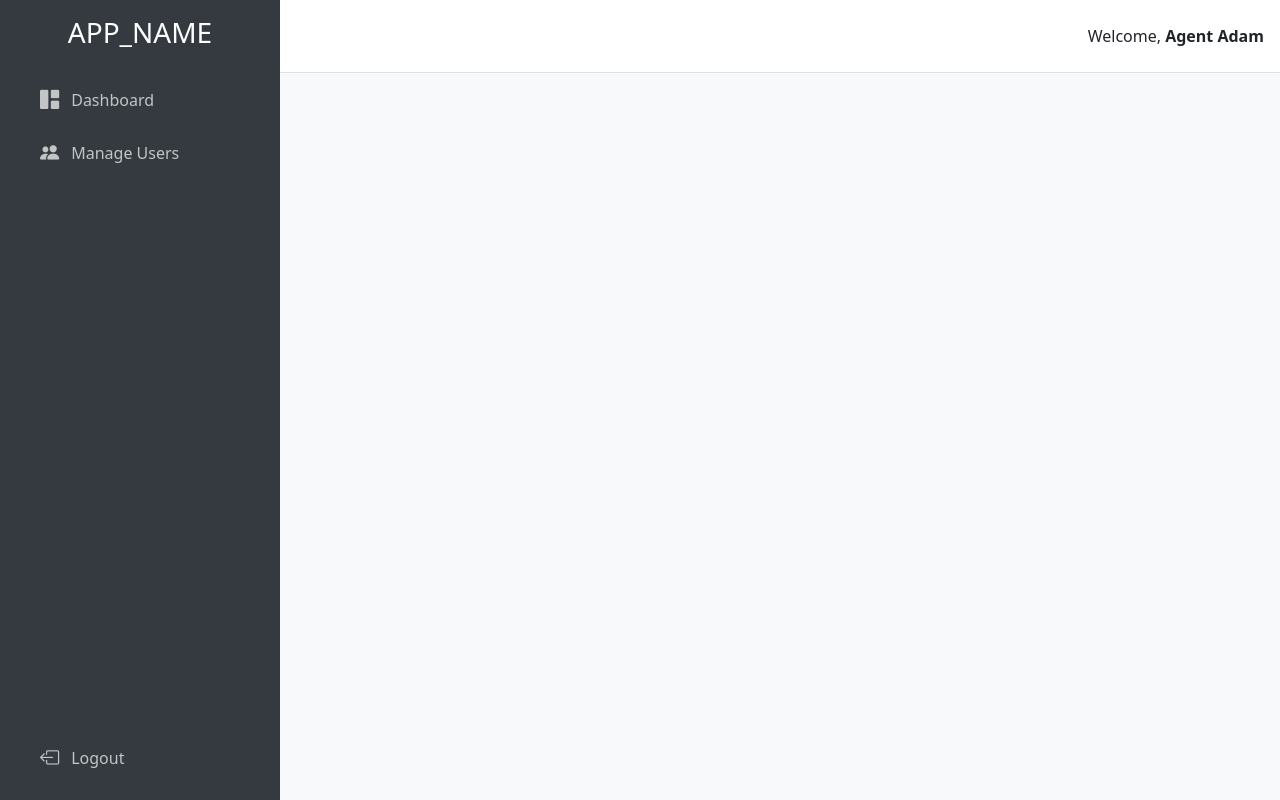
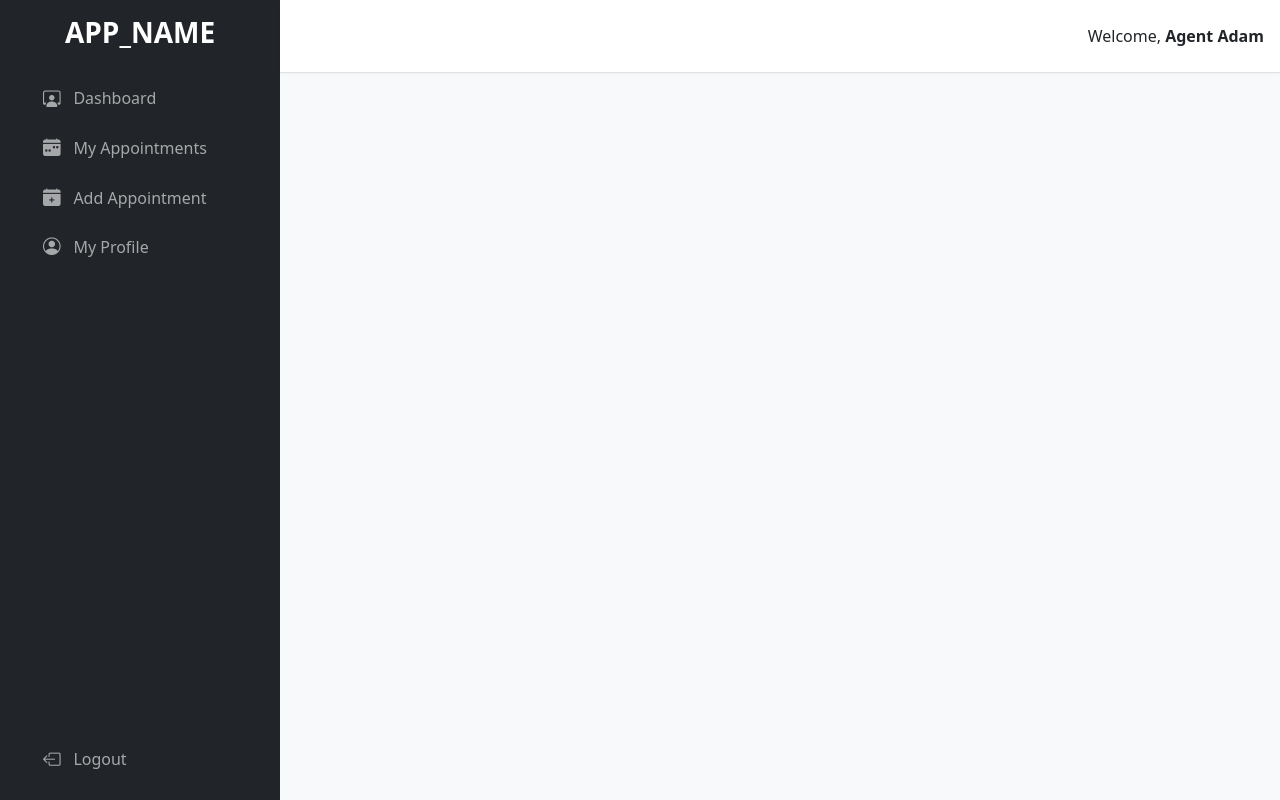
Before and after one commit to ammarzaki1608/scheduling-system, a PHP site: page /includes/header.php in a window 1280 px wide. Run offline with PHP 8.4, Linux system fonts and the light colour scheme; a user stored in the database is signed in; a stand-in replaces the project's code that opens the database connection; some libraries are stand-ins or nearby versions.

Commit message:
Setting up File Structure

```diff
--- a/includes/header.php
+++ b/includes/header.php
@@ -1,20 +1,16 @@
 <?php
-// This header is included on every page. It sets up the document structure,
-// includes necessary CSS, and builds the sidebar and top navigation bar.
+// This header is the main template for all standard pages.
+// It sets up the document structure, includes CSS, and builds the sidebar.
 
 // Ensure a session is active.
 if (session_status() === PHP_SESSION_NONE) {
-    // It's good practice to also include the config here to ensure session name is set,
-    // though auth_check.php will likely handle this.
     require_once __DIR__ . '/config.php';
     session_name(SESSION_NAME);
     session_start();
 }
 
-// Helper function to check if a navigation link should be marked as 'active'
+// Helper function to highlight the active navigation link.
 function is_nav_active($link_file_name) {
-    // basename() gets the filename from a path (e.g., /admin/dashboard.php -> dashboard.php)
-    // $_SERVER['PHP_SELF'] is the path of the currently executing script.
     if (basename($_SERVER['PHP_SELF']) == $link_file_name) {
         return 'active';
     }
@@ -25,14 +21,11 @@
 <html lang="en">
 <head>
     <meta charset="UTF-8">
-    <meta name="viewport" content="width=device-width, initial-scale=1.0">
-    <!-- The page title is now dynamic. Set the $pageTitle variable before including the header. -->
+    <meta name="viewport" content="width=device-width, initial-scale-1.0">
     <title><?= isset($pageTitle) ? htmlspecialchars($pageTitle) . ' - ' : '' ?><?= APP_NAME ?></title>
 
     <!-- CSS LIBRARIES -->
-    <!-- Bootstrap 5 CSS from a CDN -->
     <link href="https://cdn.jsdelivr.net/npm/bootstrap@5.3.3/dist/css/bootstrap.min.css" rel="stylesheet">
-    <!-- Bootstrap Icons from a CDN for nice icons in the navigation -->
     <link rel="stylesheet" href="https://cdn.jsdelivr.net/npm/bootstrap-icons@1.11.3/font/bootstrap-icons.min.css">
 
     <!-- Custom Styles for the layout -->
@@ -42,7 +35,7 @@
         .sidebar {
             width: 280px;
             flex-shrink: 0;
-            background-color: #343a40;
+            background-color: #212529; /* Darker sidebar for a more modern look */
             color: #fff;
         }
         .content-wrapper {
@@ -51,23 +44,32 @@
             flex-direction: column;
         }
         .sidebar .nav-link {
-            color: rgba(255, 255, 255, 0.7);
-            padding: 0.75rem 1.5rem;
+            color: rgba(255, 255, 255, 0.6);
+            padding: 0.8rem 1.5rem;
             display: flex;
             align-items: center;
+            border-left: 3px solid transparent;
+            transition: all 0.2s ease;
+            font-weight: 500;
         }
         .sidebar .nav-link .bi {
-            margin-right: 0.75rem;
-            font-size: 1.2rem;
+            margin-right: 0.8rem;
+            font-size: 1.1rem;
+            line-height: 1; /* Aligns icons perfectly with text */
         }
-        .sidebar .nav-link:hover { color: #fff; }
+        .sidebar .nav-link:hover {
+            color: #fff;
+            background-color: rgba(255, 255, 255, 0.05);
+        }
         .sidebar .nav-link.active {
             color: #fff;
-            background-color: #495057;
+            background-color: #0d6efd; /* A vibrant blue for the active link */
+            border-left-color: #fff;
         }
         .top-header {
             background-color: #fff;
             border-bottom: 1px solid #dee2e6;
+            box-shadow: 0 1px 3px rgba(0,0,0,0.04);
         }
     </style>
 </head>
@@ -76,22 +78,21 @@
 <div class="page-wrapper">
     <!-- Sidebar Navigation -->
     <nav class="sidebar p-3 d-flex flex-column">
-        <h3 class="text-center mb-4"><?= APP_NAME ?></h3>
-        <ul class="nav flex-column flex-grow-1">
-            <?php if (isset($_SESSION['user_id'])): ?>
-                <?php if ($_SESSION['user_role'] === 'admin'): ?>
-                    <li class="nav-item"><a class="nav-link <?= is_nav_active('dashboard.php') ?>" href="<?= BASE_URL ?>admin/dashboard.php"><i class="bi bi-grid-1x2-fill"></i>Dashboard</a></li>
-                    <li class="nav-item"><a class="nav-link <?= is_nav_active('agents.php') ?>" href="<?= BASE_URL ?>admin/agents.php"><i class="bi bi-people-fill"></i>Manage Users</a></li>
-                    <!-- Add other admin links here as they are created -->
+        <h3 class="text-center mb-4 fw-bold"><?= APP_NAME ?></h3>
 
-                <?php elseif ($_SESSION['user_role'] === 'agent'): ?>
-                    <li class="nav-item"><a class="nav-link <?= is_nav_active('dashboard.php') ?>" href="<?= BASE_URL ?>agent/dashboard.php"><i class="bi bi-person-workspace"></i>Dashboard</a></li>
-                    <li class="nav-item"><a class="nav-link <?= is_nav_active('appointments.php') ?>" href="#"><i class="bi bi-calendar-week-fill"></i>My Appointments</a></li>
-                    <li class="nav-item"><a class="nav-link <?= is_nav_active('profile.php') ?>" href="#"><i class="bi bi-person-circle"></i>My Profile</a></li>
-                <?php endif; ?>
-            <?php endif; ?>
-        </ul>
-        <!-- Logout button at the bottom of the sidebar -->
+        <!-- DYNAMIC NAVIGATION AREA -->
+        <?php
+        if (isset($_SESSION['user_role'])) {
+            // This line dynamically includes the correct navigation partial
+            // based on the user's role (e.g., _admin_nav.php or _agent_nav.php)
+            $nav_file = __DIR__ . "/partials/_" . $_SESSION['user_role'] . "_nav.php";
+            if (file_exists($nav_file)) {
+                include $nav_file;
+            }
+        }
+        ?>
+
+        <!-- Logout button at the bottom -->
         <div class="mt-auto">
              <a class="nav-link" href="<?= BASE_URL ?>auth/logout.php"><i class="bi bi-box-arrow-left"></i>Logout</a>
         </div>
@@ -100,11 +101,11 @@
     <!-- Main Content Area -->
     <div class="content-wrapper">
         <!-- Top Header Bar -->
-        <header class="top-header p-3 d-flex justify-content-end">
+        <header class="top-header p-3 d-flex justify-content-end align-items-center">
              <span class="navbar-text">
                 Welcome, <strong><?= htmlspecialchars($_SESSION['user_name'] ?? 'Guest') ?></strong>
             </span>
         </header>
 
-        <!-- Page Content (this is where individual page content will go) -->
+        <!-- Page Content -->
         <main class="p-4 flex-grow-1">
--- /dev/null
+++ b/includes/partials/_agent_nav.php
@@ -0,0 +1,26 @@
+<?php
+// This partial contains the navigation links specific to the Agent role.
+// It is included by header.php when an agent is logged in.
+?>
+<ul class="nav flex-column flex-grow-1">
+    <li class="nav-item">
+        <a class="nav-link <?= is_nav_active('dashboard.php') ?>" href="<?= BASE_URL ?>agent/dashboard.php">
+            <i class="bi bi-person-workspace"></i>Dashboard
+        </a>
+    </li>
+    <li class="nav-item">
+        <a class="nav-link <?= is_nav_active('appointments.php') ?>" href="<?= BASE_URL ?>agent/appointments.php">
+            <i class="bi bi-calendar-week-fill"></i>My Appointments
+        </a>
+    </li>
+    <li class="nav-item">
+        <a class="nav-link <?= is_nav_active('appointment_form.php') ?>" href="<?= BASE_URL ?>agent/appointment_form.php">
+            <i class="bi bi-calendar-plus-fill"></i>Add Appointment
+        </a>
+    </li>
+    <li class="nav-item">
+        <a class="nav-link <?= is_nav_active('profile.php') ?>" href="<?= BASE_URL ?>agent/profile.php">
+            <i class="bi bi-person-circle"></i>My Profile
+        </a>
+    </li>
+</ul>
```
Also changed, not shown: includes/footer.php (+5 -17 lines), includes/partials/_admin_nav.php (added, +31 -0 lines), admin/appointments.php (added), admin/pods.php (added), admin/reports.php (added), admin/teams.php (added), admin/users.php (renamed from admin/agents.php), agent/appointment_form.php (added), agent/appointments.php (added), agent/profile.php (added).
